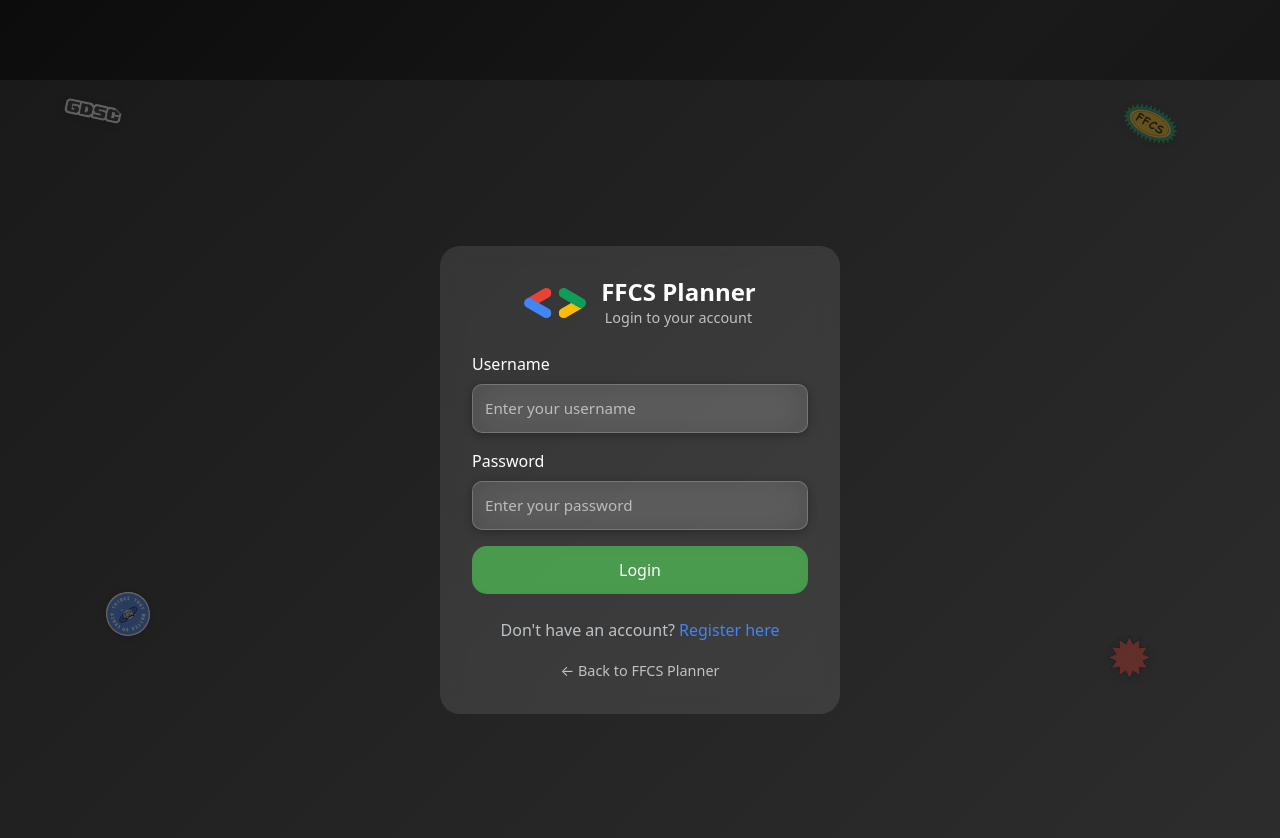
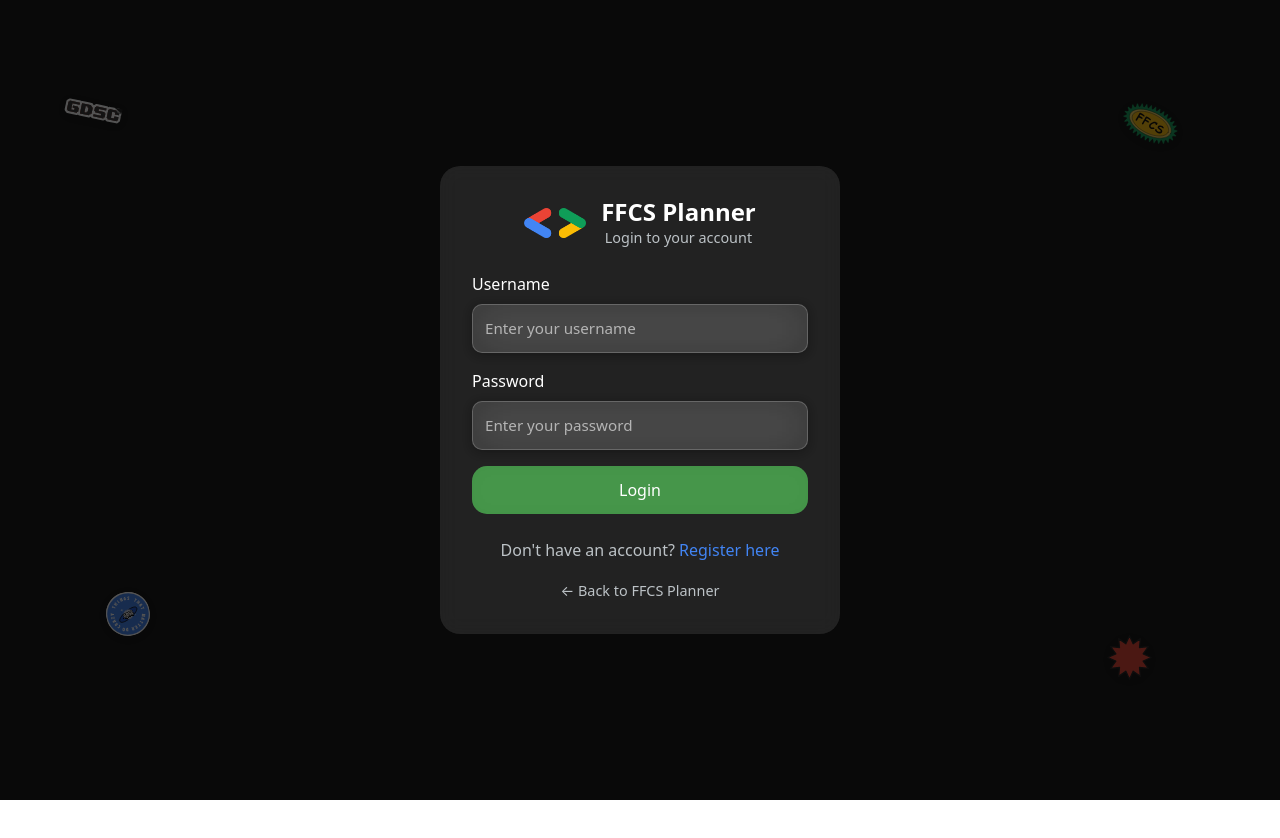
Before and after one commit to sarveshdakhore/ffcs-nextjs, a Next.js app: page /login in a window 1280 px wide. Shown: the top 838 px of the page. After the commit the page ends 800 px from the top, so only its background shows below. Built offline with nearby package versions, Linux system fonts and the light colour scheme.

Commit message:
some ui fixes

```diff
--- a/src/app/login/page.tsx
+++ b/src/app/login/page.tsx
@@ -36,11 +36,11 @@ export default function LoginPage() {
 
   return (
     <div className="min-vh-100" style={{
-      background: 'linear-gradient(135deg, #1a1a1a 0%, #2d2d2d 100%)',
+      background: '#090909',
       display: 'flex',
       alignItems: 'center',
       justifyContent: 'center',
-      padding: '2rem'
+	  height: '100vh',
     }}>
       {/* Decorative Doodles */}
       <div className="doodles-container" style={{
--- a/src/app/page.tsx
+++ b/src/app/page.tsx
@@ -245,10 +245,12 @@ export default function Home() {
         )}
 
         {/* Collaboration Room */}
+        <div style={{marginTop: '100px'}}>
         <CollaborationRoom />
+        </div>
 
         {/* Course Panel */}
-        <div className="container-xl cardnew" style={{ marginTop: '100px', position: 'relative' }}>
+        <div className="container-xl cardnew pt-10" style={{ marginTop: '140px', position: 'relative', paddingTop: '2rem' }}>
           {/* Decorative pins for Course Panel */}
           <img src="/images/doodles/bluepin.svg" alt="" style={{
             position: 'absolute',
--- a/src/css/main.css
+++ b/src/css/main.css
@@ -15,7 +15,6 @@
 }
 
 body {
-    padding-top: 5rem;
     background: linear-gradient(135deg, #0c0c0c 0%, #1a1a1a 50%, #0f0f0f 100%);
     background-attachment: fixed;
     color: var(--text-color);
```
